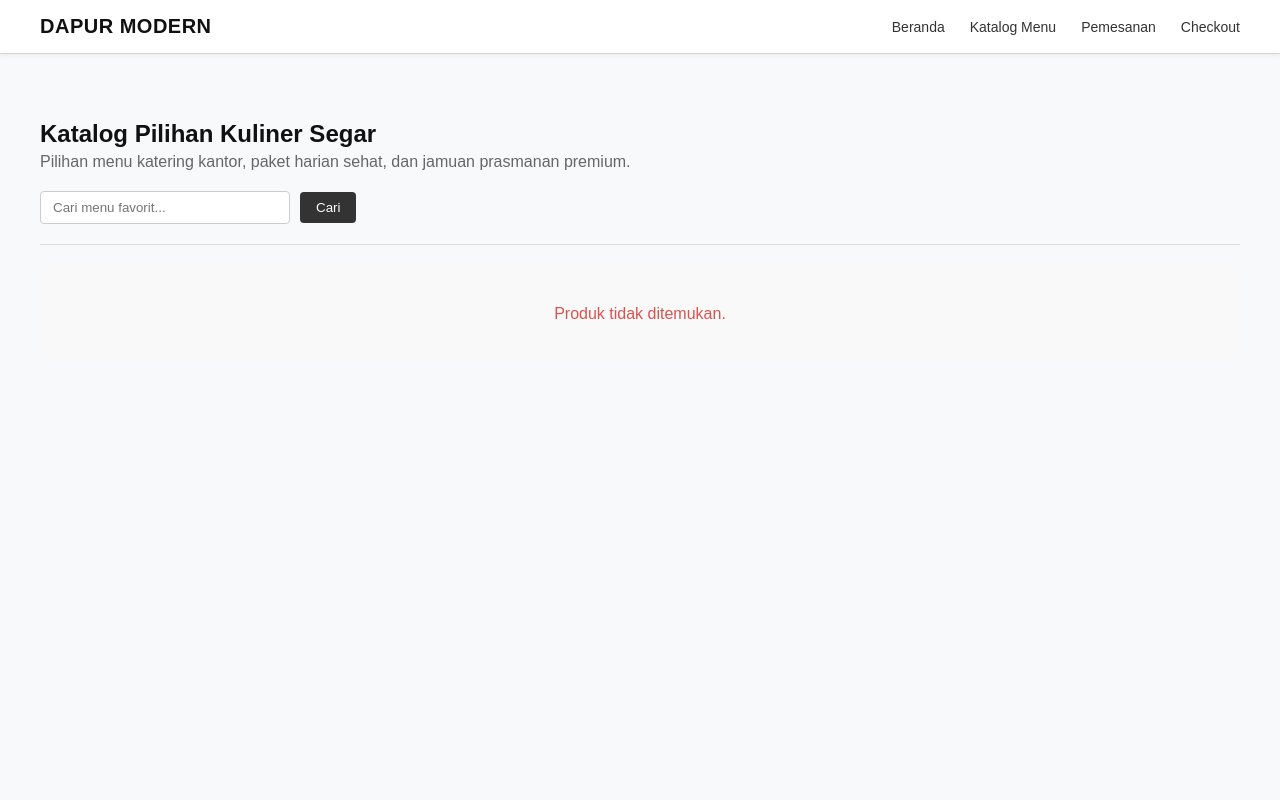
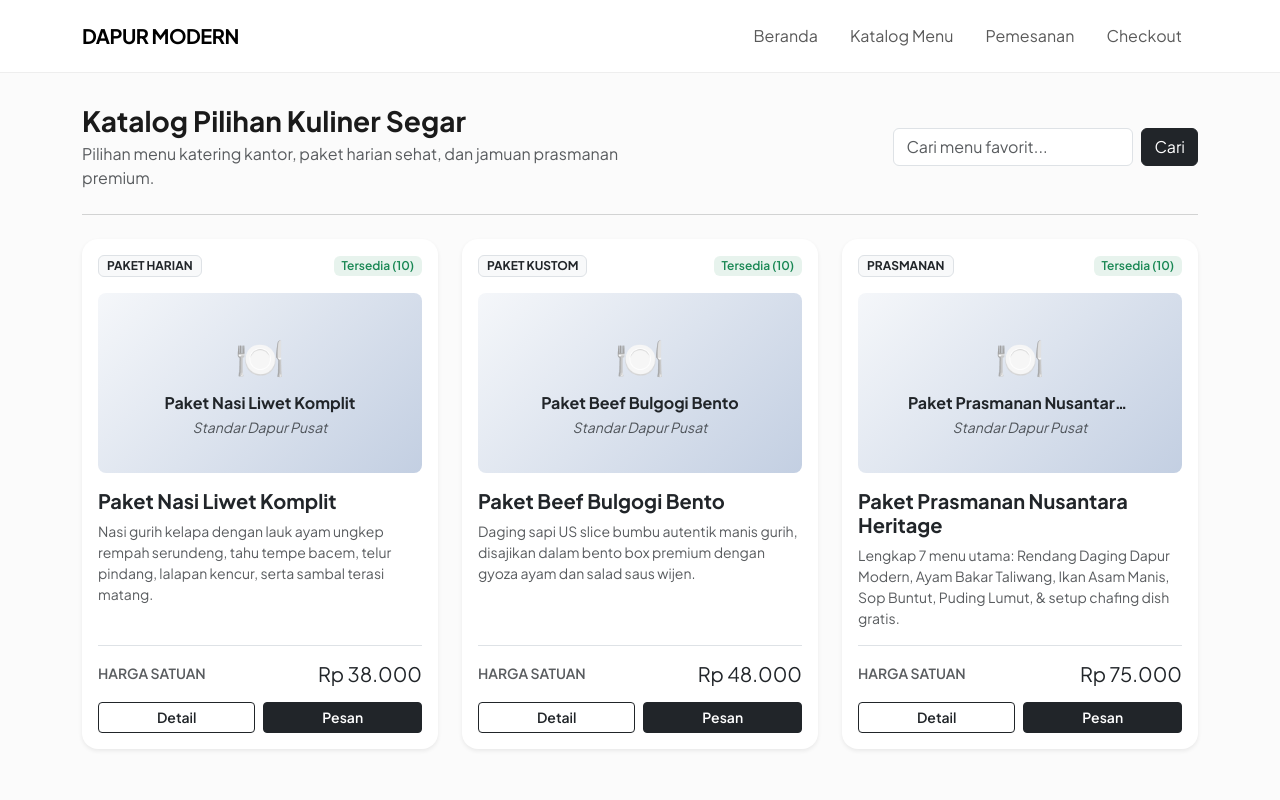
Before and after one commit to Muhaimin06/tugas-kasir-kelompok-h8, a Laravel app: page /katalog in a window 1280 px wide. Run offline with Laravel 12, Linux system fonts and the light colour scheme; data comes from the database, SQL or seed files in the repository; data that the repository does not hold is empty.

Commit message:
Update layouts

```diff
--- a/resources/views/katalog/index.blade.php
+++ b/resources/views/katalog/index.blade.php
@@ -3,90 +3,96 @@
 @section('title', 'Katalog Pilihan Kuliner Segar')
 
 @section('content')
-<div class="container" style="padding: 20px 0;">
+<div class="container py-4">
 
-    {{-- Header Katalog --}}
-    <div style="margin-bottom: 20px;">
-        <h1 style="font-size: 24px; font-weight: bold; margin-bottom: 5px;">Katalog Pilihan Kuliner Segar</h1>
-        <p style="color: #666;">Pilihan menu katering kantor, paket harian sehat, dan jamuan prasmanan premium.</p>
+    <!-- Header Katalog -->
+    <div class="row mb-4 align-items-center">
+        <div class="col-md-6">
+            <h1 class="h3 fw-bold mb-1">Katalog Pilihan Kuliner Segar</h1>
+            <p class="text-muted mb-0">Pilihan menu katering kantor, paket harian sehat, dan jamuan prasmanan premium.</p>
         </div>
-
-    {{-- Form Pencarian --}}
-    <form method="GET" action="{{ route('katalog.index') }}" style="margin-bottom: 20px; display: flex; gap: 10px; align-items: center;">
+        <!-- Form Pencarian -->
+        <div class="col-md-6 mt-3 mt-md-0">
+            <form method="GET" action="{{ route('katalog.index') }}" class="d-flex gap-2 justify-content-md-end">
                 <input
                     type="text"
                     id="q"
                     name="q"
                     value="{{ $q ?? '' }}"
                     placeholder="Cari menu favorit..."
-            style="padding: 8px 12px; width: 250px; border: 1px solid #ccc; border-radius: 4px;"
+                    class="form-control w-auto"
+                    style="min-width: 240px;"
                 >
-        <button type="submit" style="padding: 8px 16px; background-color: #333; color: #fff; border: none; border-radius: 4px; cursor: pointer;">
+                <button type="submit" class="btn btn-dark">
                     Cari
                 </button>
                 @if(!empty($q))
-            <a href="{{ route('katalog.index') }}" style="color: #666; text-decoration: underline; font-size: 14px;">Reset Filter</a>
+                    <a href="{{ route('katalog.index') }}" class="btn btn-outline-secondary d-flex align-items-center">Reset</a>
                 @endif
             </form>
+        </div>
+    </div>
 
-    <hr style="border: none; border-top: 1px solid #ddd; margin-bottom: 20px;">
+    <hr class="text-muted mb-4">
 
-    {{-- Daftar Produk Grid (Menyesuaikan Wireframe) --}}
-    <div style="display: grid; grid-template-columns: repeat(auto-fill, minmax(300px, 1fr)); gap: 20px;">
-        @forelse ($produk as $item)
-            <div style="border: 1px solid #ddd; border-radius: 6px; padding: 15px; background: #fff; display: flex; flex-direction: column; justify-content: space-between;">
-
-                {{-- Bagian Atas Kartu: Kategori & Status Stok --}}
+    <!-- Daftar Produk Grid Bootstrap -->
+    <div class="row g-4">
+        @forelse ($produk as $index => $item)
+            <div class="col-md-6 col-lg-4">
+                <div class="card h-150 shadow-sm border-0 p-3 bg-white h-100 d-flex flex-column justify-content-between">
                     <div>
-                    <div style="display: flex; justify-content: space-between; align-items: center; margin-bottom: 10px;">
-                        <span style="font-size: 12px; background: #eee; padding: 3px 8px; border-radius: 4px; text-transform: uppercase; font-weight: bold;">
+                        <!-- Atas: Kategori & Status Stok -->
+                        <div class="d-flex justify-content-between align-items-center mb-3">
+                            <span class="badge bg-light text-dark text-uppercase px-2 py-1 border">
                                 {{ $item['kategori'] }}
                             </span>
 
                             @if ($item['stok'] > 0)
-                            <span style="font-size: 12px; background: #d4edda; color: #155724; padding: 3px 8px; border-radius: 4px; font-weight: bold;">
-                                [ TERSEDIA ] (Stok: {{ $item['stok'] }})
+                                <span class="badge bg-success bg-opacity-10 text-success px-2 py-1 fw-semibold">
+                                    Tersedia ({{ $item['stok'] }})
                                 </span>
                             @else
-                            <span style="font-size: 12px; background: #f8d7da; color: #721c24; padding: 3px 8px; border-radius: 4px; font-weight: bold;">
-                                [ HABIS ]
+                                <span class="badge bg-danger bg-opacity-10 text-danger px-2 py-1 fw-semibold">
+                                    Habis
                                 </span>
                             @endif
                         </div>
 
-                    {{-- Placeholder Foto Menu (Sesuai Wireframe) --}}
-                    <div style="background: #f0f0f0; height: 120px; display: flex; align-items: center; justify-content: center; border-radius: 4px; margin-bottom: 12px; color: #888; font-size: 13px;">
-                        [ PLACEHOLDER FOTO MENU ]
+                        <!-- Gambar Menu Realistis / Natural (Gradient hangat & ikon kuliner non-AI) -->
+                        <div class="rounded-3 mb-3 position-relative overflow-hidden d-flex align-items-center justify-content-center"
+                             style="height: 180px; background: linear-gradient(135deg, #f5f7fa 0%, #c3cfe2 100%);">
+                            <div class="text-center p-3">
+                                <span class="d-block fs-1 mb-1">🍽️</span>
+                                <span class="fw-bold text-dark fs-6 text-truncate px-2 d-block" style="max-width: 240px;">{{ $item['nama'] }}</span>
+                                <small class="text-muted fst-italic">Standar Dapur Pusat</small>
+                            </div>
                         </div>
 
-                    {{-- Nama Produk --}}
-                    <h3 style="font-size: 18px; font-weight: bold; margin-bottom: 8px;">{{ $item['nama'] }}</h3>
-
-                    {{-- Deskripsi Singkat Opsional (bisa disesuaikan jika data ada) --}}
-                    <p style="font-size: 13px; color: #666; margin-bottom: 15px;">
-                        Menu pilihan berkualitas tinggi yang disiapkan khusus untuk Anda.
+                        <!-- Nama Produk & Deskripsi -->
+                        <h3 class="h5 fw-bold text-dark mb-2">{{ $item['nama'] }}</h3>
+                        <p class="text-muted small mb-3">
+                            {{ $item['deskripsi'] ?? 'Menu pilihan berkualitas tinggi yang disiapkan higienis dan segar setiap hari.' }}
                         </p>
                     </div>
 
-                {{-- Bagian Bawah Kartu: Harga & Tombol Aksi --}}
+                    <!-- Bagian Bawah: Harga & Aksi -->
                     <div>
-                    <div style="border-top: 1px solid #eee; padding-top: 10px; margin-bottom: 12px; display: flex; justify-content: space-between; align-items: center;">
-                        <span style="font-size: 12px; color: #777;">HARGA SATUAN</span>
-                        <strong style="font-size: 16px; color: #000;">Rp {{ number_format($item['harga'], 0, ',', '.') }}</strong>
+                        <div class="d-flex justify-content-between align-items-center border-top pt-3 mb-3">
+                            <span class="text-muted small text-uppercase fw-semibold">Harga Satuan</span>
+                            <strong class="h5 text-dark mb-0">Rp {{ number_format($item['harga'], 0, ',', '.') }}</strong>
                         </div>
 
-                    <div style="display: flex; gap: 8px;">
-                        {{-- Tombol Detail yang sudah diubah menjadi tag <a> --}}
-                        <a href="{{ route('katalog.show', $item['id']) }}" style="flex: 1; padding: 8px; background: #fff; border: 1px solid #ccc; border-radius: 4px; text-align: center; text-decoration: none; color: #333; font-size: 13px; display: inline-block;">
+                        <div class="d-flex gap-2">
+                            <a href="{{ route('katalog.show', $item['id']) }}" class="btn btn-outline-dark btn-sm flex-fill fw-semibold">
                                 Detail
                             </a>
 
                             @if ($item['stok'] > 0)
-    <a href="{{ route('pesanan.create', $item['id']) }}" style="flex: 1; padding: 8px; background: #000; color: #fff; border: none; border-radius: 4px; text-align: center; text-decoration: none; font-size: 13px; display: inline-block;">
+                                <a href="{{ route('pesanan.create', $item['id']) }}" class="btn btn-dark btn-sm flex-fill fw-semibold">
                                     Pesan
                                 </a>
                             @else
-    <button disabled style="flex: 1; padding: 8px; background: #ccc; color: #666; border: none; border-radius: 4px; cursor: not-allowed; font-size: 13px;">
+                                <button disabled class="btn btn-secondary btn-sm flex-fill fw-semibold" style="opacity: 0.6;">
                                     Habis
                                 </button>
                             @endif
@@ -94,9 +100,12 @@
                     </div>
 
                 </div>
+            </div>
         @empty
-            <div style="grid-column: 1 / -1; text-align: center; padding: 40px; background: #f9f9f9; border-radius: 6px;">
-                <p style="color: #d9534f; font-size: 16px; margin: 0;">Produk tidak ditemukan.</p>
+            <div class="col-12 text-center py-5">
+                <div class="p-5 bg-white rounded-4 border">
+                    <p class="text-danger fs-5 mb-0">Menu atau produk tidak ditemukan.</p>
+                </div>
             </div>
         @endforelse
     </div>
--- a/resources/views/layouts/app.blade.php
+++ b/resources/views/layouts/app.blade.php
@@ -4,86 +4,74 @@
     <meta charset="utf-8">
     <meta name="viewport" content="width=device-width, initial-scale=1">
     <title>@yield('title', 'Dapur Modern')</title>
+    <!-- Bootstrap 5 CSS -->
+    <link href="https://cdn.jsdelivr.net/npm/bootstrap@5.3.0/dist/css/bootstrap.min.css" rel="stylesheet">
+    <!-- Google Fonts -->
+    <link href="https://fonts.googleapis.com/css2?family=Plus+Jakarta+Sans:wght@300;400;600;700&display=swap" rel="stylesheet">
     <style>
-        /* Reset dasar agar tampilan rapi */
-        * {
-            box-sizing: border-box;
-            margin: 0;
-            padding: 0;
+        body {
+            font-family: 'Plus Jakarta Sans', sans-serif;
+            background-color: #fbfbfb;
+            color: #1a1a1a;
         }
-
-        body {
-            font-family: Arial, sans-serif;
-            background-color: #f8f9fa;
-            color: #111;
+        .navbar {
+            background-color: rgba(255, 255, 255, 0.9);
+            backdrop-filter: blur(10px);
+            border-bottom: 1px solid #eee;
         }
-
-        /* Header Dibuat Tetap di Atas (Sticky/Fixed) */
-        header {
-            position: fixed;
-            top: 0;
-            left: 0;
-            width: 100%;
-            z-index: 1000; /* Memastikan header selalu berada di atas elemen lain */
-            display: flex;
-            justify-content: space-between;
-            align-items: center;
-            background-color: #ffffff;
-            padding: 15px 40px;
-            border-bottom: 1px solid #d4d4d4;
-            box-shadow: 0 2px 4px rgba(0, 0, 0, 0.05);
+        .navbar-brand {
+            font-weight: 700;
+            letter-spacing: -0.5px;
         }
-
-        .brand {
-            font-weight: bold;
-            font-size: 20px;
-            letter-spacing: 0.5px;
-            color: #111;
+        .btn-primary {
+            background-color: #000;
+            border-color: #000;
+            border-radius: 8px;
+            padding: 10px 20px;
+            font-weight: 600;
         }
-
-        nav ul {
-            list-style: none;
-            display: flex;
-            gap: 25px;
+        .btn-primary:hover {
+            background-color: #333;
+            border-color: #333;
         }
-
-        nav ul li a {
-            text-decoration: none;
-            color: #333;
-            font-weight: 500;
-            font-size: 14px;
-            transition: color 0.2s;
+        main {
+            margin-top: 80px;
         }
-
-        nav ul li a:hover {
-            color: #000;
-            text-decoration: underline;
+        .card {
+            border: 1px solid #eee;
+            border-radius: 16px;
+            transition: all 0.3s ease;
         }
-
-        /* Area Konten Utama diberi jarak atas agar tidak tertutup header fixed */
-        main {
-            margin-top: 70px; /* Sesuaikan dengan tinggi header */
-            padding: 30px 40px;
+        .card:hover {
+            transform: translateY(-5px);
+            box-shadow: 0 10px 30px rgba(0,0,0,0.05);
         }
     </style>
 </head>
 <body>
 
-    <header>
-        <div class="brand">DAPUR MODERN</div>
-        <nav>
-            <ul>
-                <li><a href="/">Beranda</a></li>
-                <li><a href="/katalog">Katalog Menu</a></li>
-                <li><a href="/pesanan">Pemesanan</a></li>
-                <li><a href="/checkout">Checkout</a></li>
-            </ul>
-        </nav>
-    </header>
+    <nav class="navbar navbar-expand-lg fixed-top py-3">
+        <div class="container">
+            <a class="navbar-brand" href="/">DAPUR MODERN</a>
+            <button class="navbar-toggler" type="button" data-bs-toggle="collapse" data-bs-target="#navbarNav">
+                <span class="navbar-toggler-icon"></span>
+            </button>
+            <div class="collapse navbar-collapse" id="navbarNav">
+                <ul class="navbar-nav ms-auto">
+                    <li class="nav-item"><a class="nav-link px-3" href="/">Beranda</a></li>
+                    <li class="nav-item"><a class="nav-link px-3" href="/katalog">Katalog Menu</a></li>
+                    <li class="nav-item"><a class="nav-link px-3" href="/pesanan">Pemesanan</a></li>
+                    <li class="nav-item"><a class="nav-link px-3" href="/checkout">Checkout</a></li>
+                </ul>
+            </div>
+        </div>
+    </nav>
 
     <main>
         @yield('content')
     </main>
 
+    <!-- Bootstrap JS -->
+    <script src="https://cdn.jsdelivr.net/npm/bootstrap@5.3.0/dist/js/bootstrap.bundle.min.js"></script>
 </body>
 </html>
```
Also changed, not shown: database/seeders/DatabaseSeeder.php (+4 -5 lines), README.md. Lines whose indentation alone changed are shown as unchanged.
